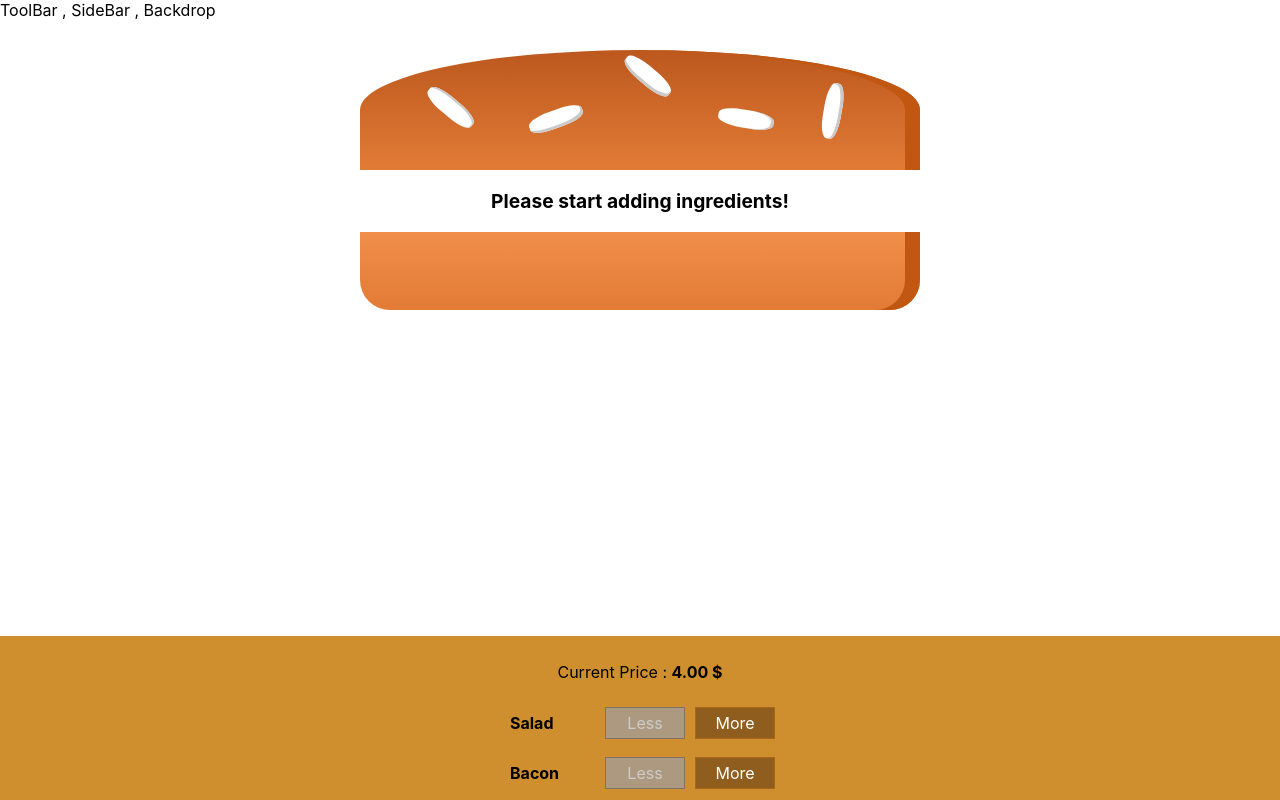
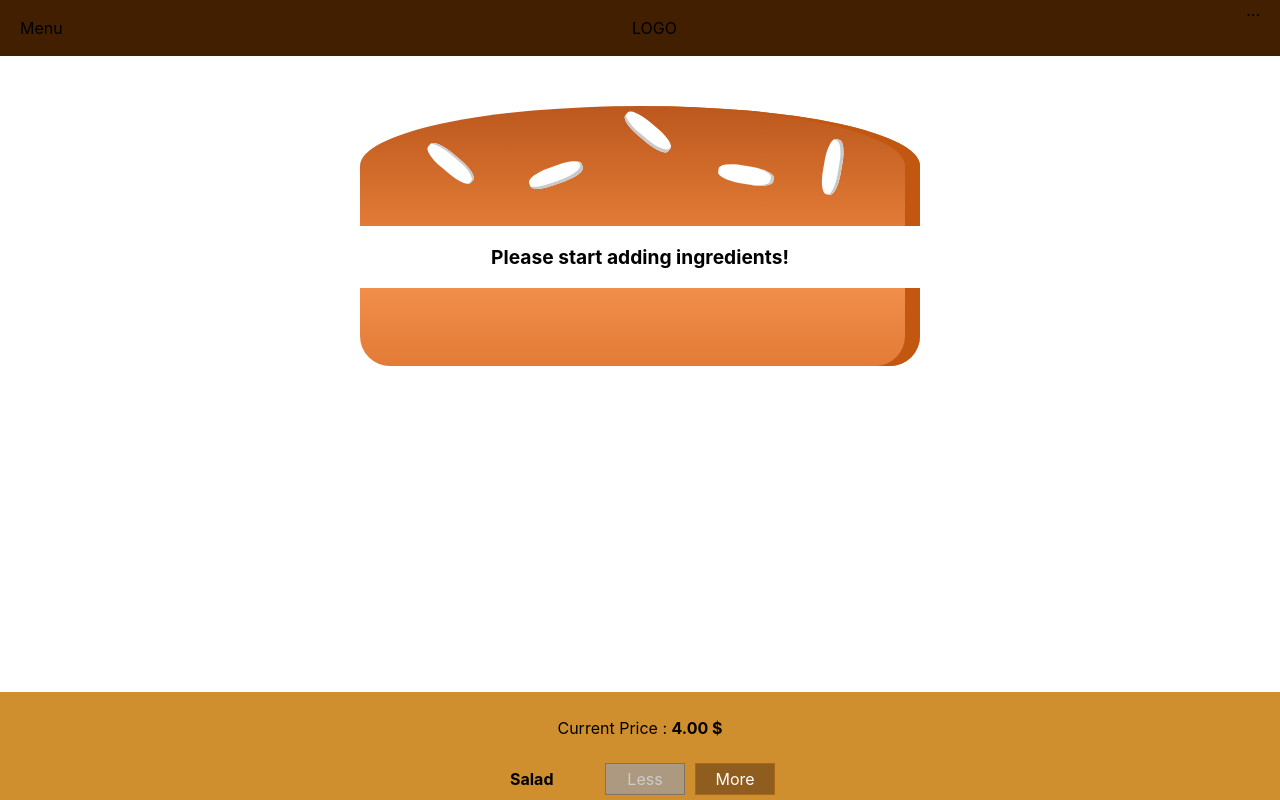
Before and after one commit to edolees/burger-builder, a React (Create React App) app: page / in a window 1280 px wide. Shown: the top 800 px of the page. Built offline with nearby package versions, Linux system fonts and the light colour scheme.

Commit message:
Adding toolbar/navigation bar

```diff
--- a/src/components/Burger/OrderSummary/OrderSummary.js
+++ b/src/components/Burger/OrderSummary/OrderSummary.js
@@ -15,7 +15,7 @@
             <ul>
                 {ingredientSummary}
             </ul>
-            <p>Continue to Checkout</p>
+            <p><strong>Total Price : {props.price.toFixed(2)}$</strong></p>
             <Button btnType='Success' clicked={props.purchaseContinued}>Continue</Button>
             <Button btnType='Danger' clicked={props.purchaseCanceled}>Cancel</Button>
         </Aux>
--- a/src/components/Layout/Layout.js
+++ b/src/components/Layout/Layout.js
@@ -1,10 +1,13 @@
 import React from 'react';
 import Aux from '../../hoc/Aux';
 import styles from './Layout.module.css'
+import Toolbar from '../Navigation/Toolbar/Toolbar';
+
 
 const layout = props => {
     return (
         <Aux>
+            <Toolbar />
             <div>
                 ToolBar , SideBar , Backdrop
             </div>
--- a/src/components/Layout/Layout.module.css
+++ b/src/components/Layout/Layout.module.css
@@ -1,3 +1,3 @@
 .Content{
-    margin-top: 16px ;
+    margin-top: 72px ;
 }
--- /dev/null
+++ b/src/components/Navigation/Toolbar/Toolbar.js
@@ -0,0 +1,15 @@
+import React from 'react'
+import styles from './Toolbar.module.css';
+const toolbar = props => {
+    return (
+        <header className={styles.Toolbar}>
+            <div>Menu</div>
+            <div>LOGO</div>
+            <nav>...</nav>
+
+        </header>
+
+    )
+};
+
+export default toolbar
--- /dev/null
+++ b/src/components/Navigation/Toolbar/Toolbar.module.css
@@ -0,0 +1,19 @@
+.Toolbar{
+    height: 56px;
+    width:100%;
+    position: fixed;
+    top:0;
+    left:0;
+    background-color:rgb(65, 31, 0);
+    display:flex;
+    justify-content: space-between;
+    align-items: center;
+    padding: 0 20px;
+    box-sizing: border-box;
+    z-index: 90;
+}
+
+.Toolbar nav{
+    height:100%
+
+}
--- a/src/containers/BurgerBuilder/BurgerBuilder.js
+++ b/src/containers/BurgerBuilder/BurgerBuilder.js
@@ -101,6 +101,7 @@
                     ingredients={burgerState.ingredients}
                     purchaseCanceled={purchaseCancel}
                     purchaseContinued={purchaseContinue}
+                    price={burgerState.price}
                 />
             </Modal>
             <Burger ingredients={burgerState.ingredients} />
```
